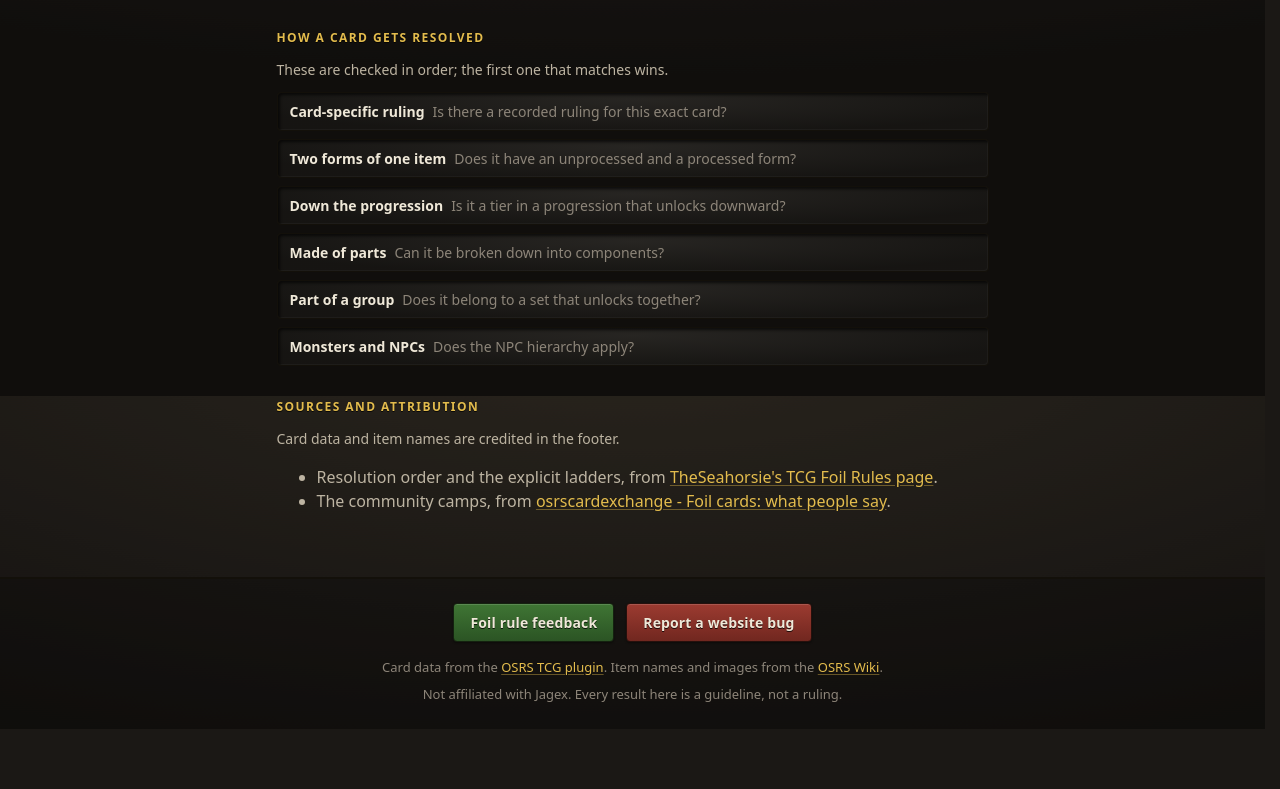
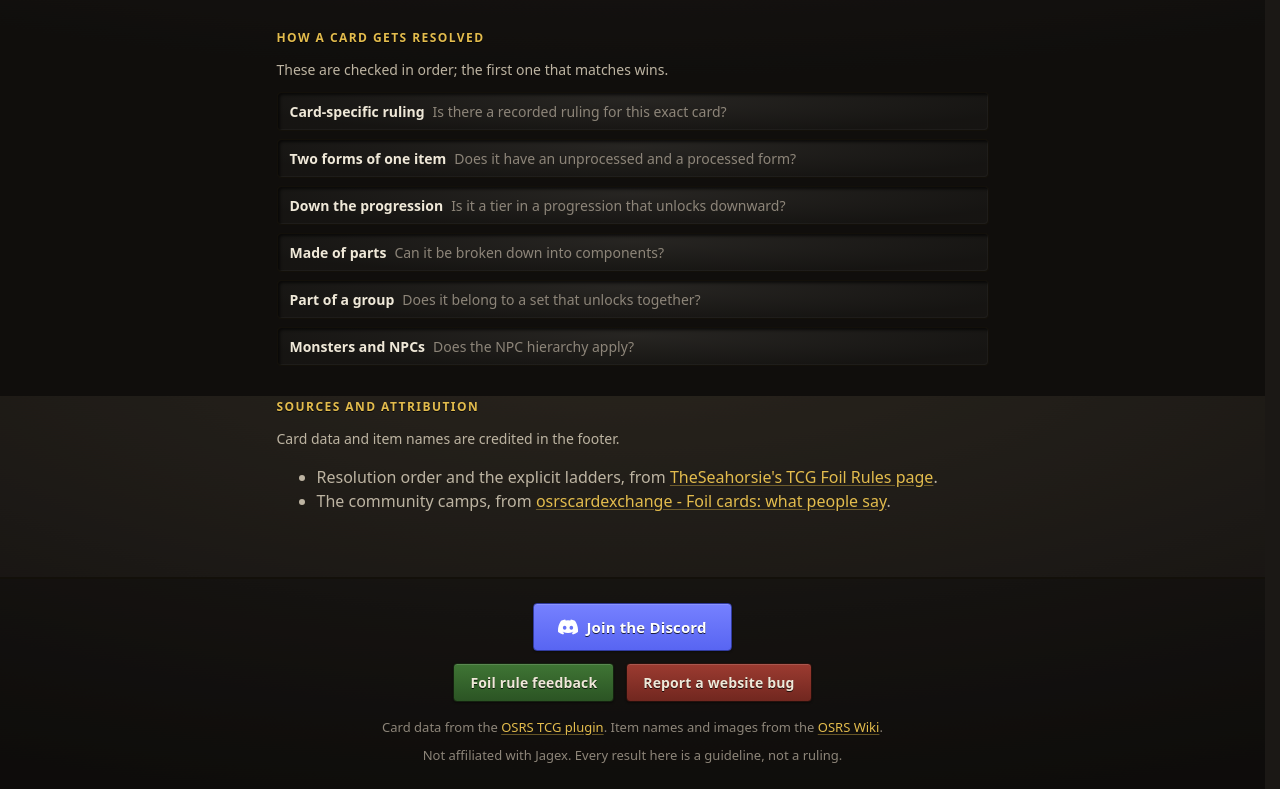
Before and after one commit to otfc-web-abb/otfc-web-app, a website built with Vite: page about.html in a window 1280 px wide. Shown: the part 404-1193 px from the top of the page. Before the commit the page ends 1133 px from the top, so only its background shows below. Built offline with nearby package versions, Linux system fonts and the light colour scheme.

Commit message:
v0.8.1
discord link

```diff
--- a/src/style.css
+++ b/src/style.css
@@ -362,6 +362,19 @@ body.has-result #landing-root {
   color: var(--body);
 }
 
+/* The main invite leads, in Discord's own blurple so it reads as the platform
+   rather than as another site control. */
+.discord-link {
+  gap: var(--s2);
+  margin-bottom: var(--s3);
+  padding: var(--s3) var(--s5);
+  font-size: 15px;
+  color: #fff;
+  text-shadow: var(--cut);
+  background-image: linear-gradient(#7681ff, #5865f2);
+  border-color: #313b9e;
+}
+
 /* In the footer, so the two are reachable from any page without competing with
    the search for attention. */
 .feedback {
--- a/src/ui/shell.ts
+++ b/src/ui/shell.ts
@@ -4,6 +4,13 @@ const NAV = [
   { href: '/', label: 'Search', key: 'search' },
   { href: '/about.html', label: 'About', key: 'about' },
 ]
+
+/** Discord's own mark, drawn as a path so it needs no asset and inherits the
+ *  button's colour. */
+const DISCORD_MARK = `
+  <svg viewBox="0 0 127 96" width="20" height="16" fill="currentColor" aria-hidden="true">
+    <path d="M107.7 8.07A105.15 105.15 0 0 0 81.47 0a72.06 72.06 0 0 0-3.36 6.83 97.68 97.68 0 0 0-29.11 0A72.37 72.37 0 0 0 45.64 0a105.89 105.89 0 0 0-26.25 8.09C2.79 32.65-1.71 56.6.54 80.21a105.73 105.73 0 0 0 32.17 16.15 77.7 77.7 0 0 0 6.89-11.11 68.42 68.42 0 0 1-10.85-5.18c.91-.66 1.8-1.34 2.66-2a75.57 75.57 0 0 0 64.32 0c.87.71 1.76 1.39 2.66 2a68.68 68.68 0 0 1-10.87 5.19 77 77 0 0 0 6.89 11.1 105.25 105.25 0 0 0 32.19-16.14c2.64-27.38-4.51-51.11-18.9-72.15ZM42.45 65.69C36.18 65.69 31 60 31 53s5-12.74 11.43-12.74S54 46 53.89 53s-5.05 12.69-11.44 12.69Zm42.24 0C78.41 65.69 73.25 60 73.25 53s5-12.74 11.44-12.74S96.23 46 96.12 53s-5.04 12.69-11.43 12.69Z" />
+  </svg>`
 
 export function renderShell(
   options: { current: 'search' | 'about' },
@@ -29,6 +36,10 @@ export function renderShell(
     <main class="app">${body}</main>
 
     <footer class="site-footer">
+      <a class="button discord-link" href="https://discord.gg/JBShZVaKg" target="_blank" rel="noopener">
+        ${DISCORD_MARK}Join the Discord
+      </a>
+
       <div class="feedback">
         <a class="button feedback__button feedback__button--go" href="https://discord.gg/9dzWV9upA" target="_blank" rel="noopener">
           Foil rule feedback
```
